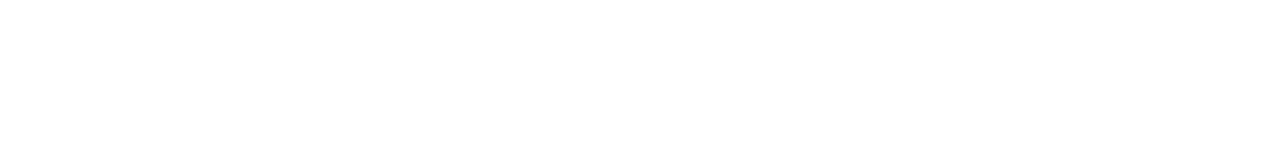
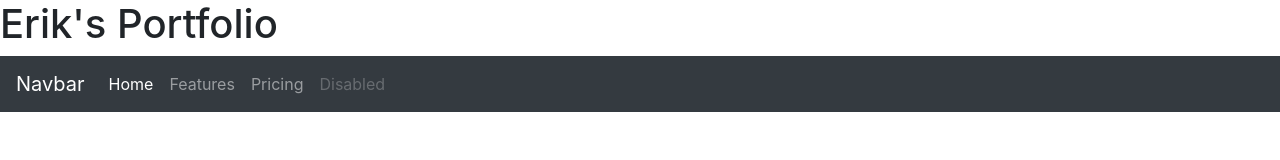
Before and after one commit to eh4git/Homework2, a plain HTML site: page portfolio.html in a window 1280 px wide. Drawn offline with nearby package versions, Linux system fonts and the light colour scheme; a web font is replaced by a local one.

Commit message:
laid out Nav Bar and linked CSS JS Images Google fonts

```diff
--- a/portfolio.html
+++ b/portfolio.html
@@ -3,9 +3,44 @@
 <head>
     <meta charset="UTF-8">
     <meta name="viewport" content="width=device-width, initial-scale=1.0">
-    <title>Document</title>
+    <title>Erik's Portfolio</title>
+    <!--Bootstrap JS & CSS-->
+    <script src="https://code.jquery.com/jquery-3.4.1.slim.min.js" integrity="sha384-J6qa4849blE2+poT4WnyKhv5vZF5SrPo0iEjwBvKU7imGFAV0wwj1yYfoRSJoZ+n" crossorigin="anonymous"></script>
+    <script src="https://cdn.jsdelivr.net/npm/popper.js@1.16.0/dist/umd/popper.min.js" integrity="sha384-Q6E9RHvbIyZFJoft+2mJbHaEWldlvI9IOYy5n3zV9zzTtmI3UksdQRVvoxMfooAo" crossorigin="anonymous"></script>
+    <script src="https://stackpath.bootstrapcdn.com/bootstrap/4.4.1/js/bootstrap.min.js" integrity="sha384-wfSDF2E50Y2D1uUdj0O3uMBJnjuUD4Ih7YwaYd1iqfktj0Uod8GCExl3Og8ifwB6" crossorigin="anonymous"></script>
+    <link rel="stylesheet" href="https://stackpath.bootstrapcdn.com/bootstrap/4.4.1/css/bootstrap.min.css" integrity="sha384-Vkoo8x4CGsO3+Hhxv8T/Q5PaXtkKtu6ug5TOeNV6gBiFeWPGFN9MuhOf23Q9Ifjh" crossorigin="anonymous">
+    <!--Google Fonts-->
+    <link href="https://fonts.googleapis.com/css2?family=Barlow+Condensed:ital,wght@0,400;0,700;1,700&family=Istok+Web:wght@400;700&family=Philosopher:ital,wght@0,400;0,700;1,700&display=swap" rel="stylesheet">
+    <!--Rules to specify font family: font-family: 'Barlow Condensed', sans-serif; font-family: 'Istok Web', sans-serif; font-family: 'Philosopher', sans-serif;-->
+    <!--My Images & CSS-->
+    <link rel="stylesheet" type="text/css" href="../Homework2/Assets/CSS/style.css">
+    <link rel="image" type="image" href="Assets/Images/">
 </head>
 <body>
+    <h1>Erik's Portfolio</h1>
+    <!--Nav Bar-->
+    <nav class="navbar navbar-expand-lg navbar-dark bg-dark">
+        <a class="navbar-brand" href="#">Navbar</a>
+        <button class="navbar-toggler" type="button" data-toggle="collapse" data-target="#navbarNav" aria-controls="navbarNav" aria-expanded="false" aria-label="Toggle navigation">
+          <span class="navbar-toggler-icon"></span>
+        </button>
+        <div class="collapse navbar-collapse" id="navbarNav">
+          <ul class="navbar-nav">
+            <li class="nav-item active">
+              <a class="nav-link" href="#">Home <span class="sr-only">(current)</span></a>
+            </li>
+            <li class="nav-item">
+              <a class="nav-link" href="#">Features</a>
+            </li>
+            <li class="nav-item">
+              <a class="nav-link" href="#">Pricing</a>
+            </li>
+            <li class="nav-item">
+              <a class="nav-link disabled" href="#" tabindex="-1" aria-disabled="true">Disabled</a>
+            </li>
+          </ul>
+        </div>
+      </nav>
     <div class ="container">
         <div class="row">
             <div class="col-md-12">
```
Also changed, not shown: README.md.
